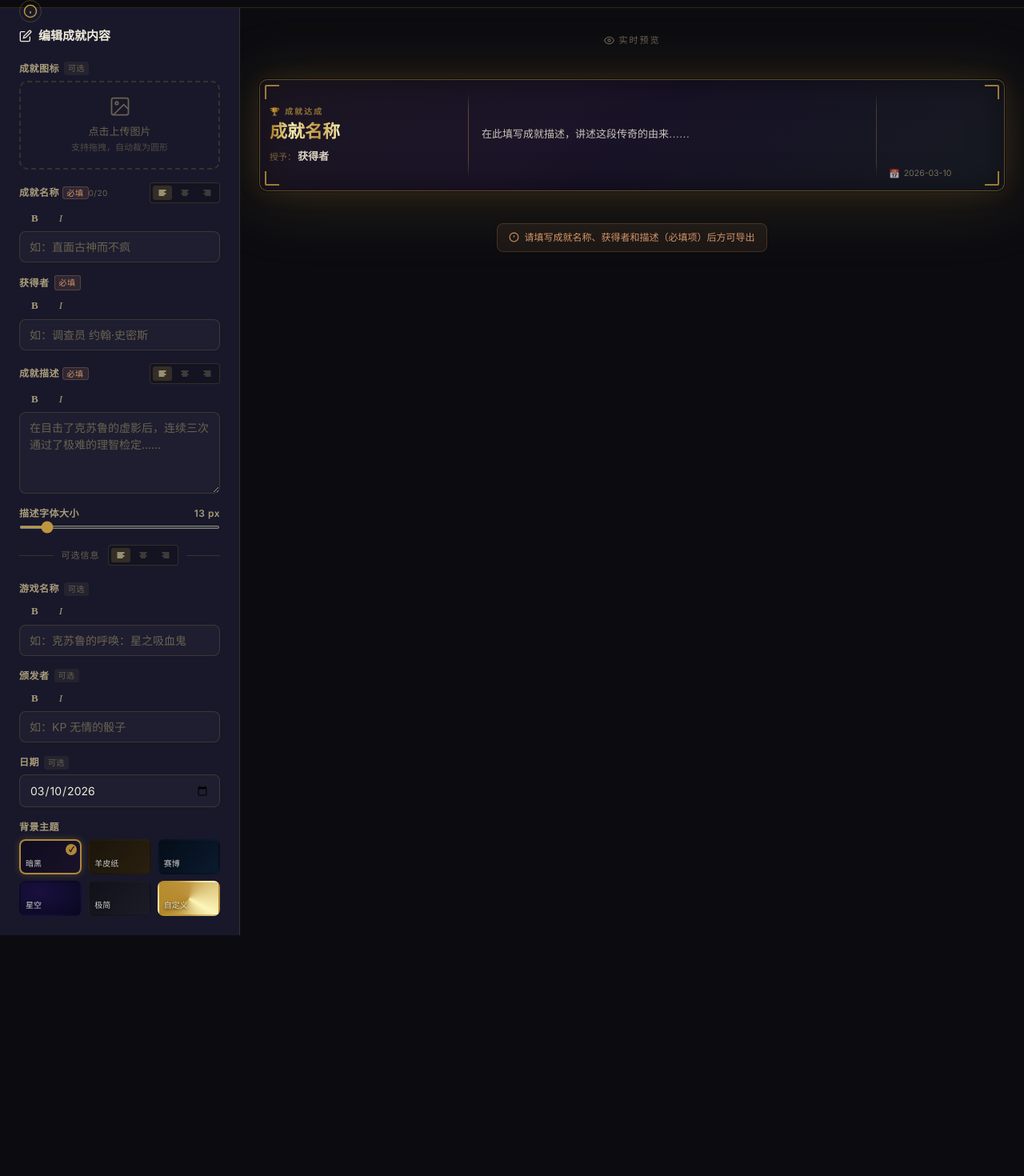
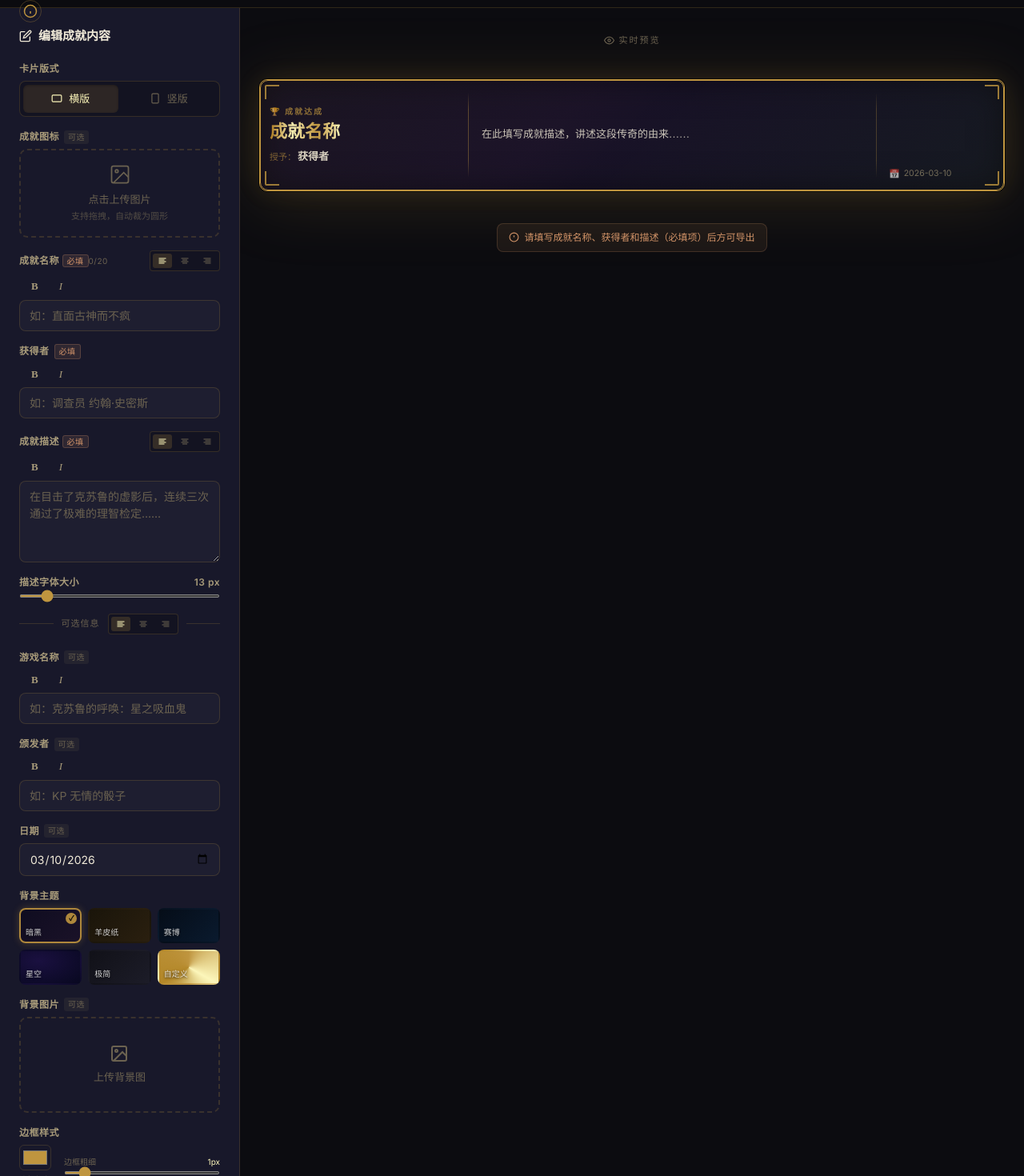
Before and after one commit to jeffdyuyi/trpg-achievement-forge, a Vue app: page /#/ in a window 1280 px wide. Shown: the part 54-1524 px from the top of the page at 80% size. Before the commit the page ends 1223 px from the top, so only its background shows below. Built offline with nearby package versions, Linux system fonts and the light colour scheme; a web font is replaced by a local one.

Commit message:
feat: 增加竖版卡牌模式、自定义边框样式（颜色/粗细）及背景图上传功能

```diff
--- a/src/components/AchievementCard.vue
+++ b/src/components/AchievementCard.vue
@@ -4,9 +4,11 @@
     <div
       ref="cardRef"
       class="achievement-card"
-      :class="bgClass"
+      :class="[bgClass, { 'is-vertical': form.orientation === 'vertical' }]"
       :style="customStyle"
     >
+      <!-- Background Image Overlay -->
+      <div v-if="form.backgroundImage" class="card-bg-overlay" :style="{ backgroundImage: `url(${form.backgroundImage})` }"></div>
       <!-- Decorative border overlay -->
       <div class="card-border-deco"></div>
 
@@ -94,10 +96,15 @@ const bgClass = computed(() => {
 })
 
 const customStyle = computed(() => {
+  const styles = {
+    borderColor: form.value.borderColor,
+    borderWidth: `${form.value.borderWidth}px`
+  }
+
   if (form.value.backgroundTheme === 'custom') {
-    return { background: form.value.customBgColor }
+    styles.background = form.value.customBgColor
   }
-  return {}
+  return styles
 })
 
 // Alignment computed styles
@@ -149,6 +156,22 @@ const metaAlignStyle = computed(() => {
     inset 0 0 40px rgba(0,0,0,0.5);
   /* Noise texture */
   background-size: auto, cover;
+  transition: width 0.3s, min-height 0.3s;
+}
+
+.achievement-card.is-vertical {
+  width: 400px;
+  min-height: 600px;
+  flex-direction: column;
+}
+
+.card-bg-overlay {
+  position: absolute;
+  inset: 0;
+  background-size: cover;
+  background-position: center;
+  z-index: 1;
+  opacity: 0.6;
 }
 
 /* Corner decorations */
@@ -177,6 +200,7 @@ const metaAlignStyle = computed(() => {
     transparent 50%,
     rgba(191,149,63,0.04) 100%
   );
+  border: inherit;
 }
 
 /* Icon area */
@@ -215,6 +239,16 @@ const metaAlignStyle = computed(() => {
   border-style: dashed;
 }
 
+.is-vertical .card-icon-area {
+  width: 100%;
+  padding-top: 32px;
+  padding-bottom: 0;
+}
+.is-vertical .card-icon-wrap {
+  width: 100px;
+  height: 100px;
+}
+
 /* Core info */
 .card-core {
   flex: 0 0 auto;
@@ -225,6 +259,11 @@ const metaAlignStyle = computed(() => {
   justify-content: center;
   position: relative;
   z-index: 2;
+}
+
+.is-vertical .card-core {
+  width: 100%;
+  padding: 24px;
 }
 
 .card-badge-label {
@@ -275,6 +314,19 @@ const metaAlignStyle = computed(() => {
   z-index: 2;
 }
 
+.is-vertical .card-divider {
+  width: 80%;
+  height: 1px;
+  margin: 0 auto;
+  background: linear-gradient(
+    to right,
+    transparent,
+    rgba(191,149,63,0.4) 20%,
+    rgba(191,149,63,0.4) 80%,
+    transparent
+  );
+}
+
 /* Description area */
 .card-desc-area {
   flex: 1;
@@ -283,6 +335,10 @@ const metaAlignStyle = computed(() => {
   align-items: center;
   position: relative;
   z-index: 2;
+}
+
+.is-vertical .card-desc-area {
+  padding: 24px;
 }
 .card-description {
   line-height: 1.7;
@@ -323,6 +379,30 @@ const metaAlignStyle = computed(() => {
   position: relative;
   z-index: 2;
 }
+
+.is-vertical .card-meta-area {
+  width: 100%;
+  padding: 24px;
+  align-items: center;
+  flex-direction: row;
+  justify-content: center;
+  gap: 16px;
+}
+.is-vertical .card-meta-area::before {
+  left: 16px;
+  right: 16px;
+  top: 0;
+  bottom: auto;
+  height: 1px;
+  width: auto;
+  background: linear-gradient(
+    to right,
+    transparent,
+    rgba(191,149,63,0.3) 20%,
+    rgba(191,149,63,0.3) 80%,
+    transparent
+  );
+}
 .card-meta-item {
   display: flex;
   align-items: center;
--- a/src/components/AchievementCardMock.vue
+++ b/src/components/AchievementCardMock.vue
@@ -1,7 +1,9 @@
 <template>
   <div class="card-mock">
     <!-- Static visual copy of AchievementCard -->
-    <div class="achievement-card" :class="bgClass" :style="customStyle">
+    <div class="achievement-card" :class="[bgClass, { 'is-vertical': form.metadata?.orientation === 'vertical' }]" :style="customStyle">
+      <!-- Background Image Overlay -->
+      <div v-if="form.style?.backgroundImage" class="card-bg-overlay" :style="{ backgroundImage: `url(${form.style.backgroundImage})` }"></div>
       <div class="card-border-deco"></div>
 
       <div v-if="form.iconBase64" class="card-icon-area">
@@ -53,10 +55,14 @@ const bgClass = computed(() => {
 })
 
 const customStyle = computed(() => {
+  const styles = {
+    borderColor: props.form.metadata?.borderColor || '#bf953f',
+    borderWidth: `${props.form.metadata?.borderWidth || 1}px`
+  }
   if (props.form.style?.backgroundTheme === 'custom') {
-    return { background: props.form.style?.customBgColor }
+    styles.background = props.form.style?.customBgColor
   }
-  return {}
+  return styles
 })
 
 const coreAlignStyle = computed(() => {
@@ -101,6 +107,21 @@ const metaAlignStyle = computed(() => {
   text-align: left;
 }
 
+.achievement-card.is-vertical {
+  width: 400px;
+  min-height: 600px;
+  flex-direction: column;
+}
+
+.card-bg-overlay {
+  position: absolute;
+  inset: 0;
+  background-size: cover;
+  background-position: center;
+  z-index: 1;
+  opacity: 0.6;
+}
+
 /* We need to ensure the global themes are applied or copy them here */
 /* For brevity, assuming the global themes are available in App.vue/style.css */
 
@@ -126,8 +147,16 @@ const metaAlignStyle = computed(() => {
 .card-desc-area { flex: 1; padding: 20px; display: flex; align-items: center; }
 .card-description { color: rgba(255,255,255,0.85); line-height: 1.6; font-family: 'LXGW WenKai', serif; margin: 0; }
 
-.card-meta-area { width: 160px; padding: 20px; display: flex; flex-direction: column; justify-content: flex-end; gap: 5px; font-size: 11px; color: rgba(255,255,255,0.5); }
+.card-meta-area { width: 160px; padding: 20px; display: flex; flex-direction: column; justify-content: flex-end; gap: 5px; font-size: 11px; color: rgba(255,255,255,0.5); position: relative; z-index: 2; }
 .card-meta-item { display: flex; align-items: center; gap: 5px; }
 
-.card-border-deco { position: absolute; inset: 0; pointer-events: none; border: 1px solid rgba(191,149,63,0.1); border-radius: 10px; z-index: 5; }
+.is-vertical .card-icon-area { width: 100%; padding-top: 32px; padding-bottom: 0; }
+.is-vertical .card-icon-wrap { width: 100px; height: 100px; }
+.is-vertical .card-core { width: 100%; padding: 24px; }
+.is-vertical .card-divider { width: 80%; height: 1px; margin: 0 auto; background: rgba(191,149,63,0.2); }
+.is-vertical .card-desc-area { padding: 24px; }
+.is-vertical .card-meta-area { width: 100%; padding: 24px; flex-direction: row; justify-content: center; gap: 16px; }
+
+.card-border-deco { position: absolute; inset: 0; pointer-events: none; border: inherit; border-radius: 10px; z-index: 5; }
+.card-core, .card-desc-area { position: relative; z-index: 2; }
 </style>
--- a/src/components/EditorPanel.vue
+++ b/src/components/EditorPanel.vue
@@ -4,6 +4,29 @@
       <svg width="16" height="16" viewBox="0 0 24 24" fill="none" stroke="currentColor" stroke-width="2"><path d="M11 4H4a2 2 0 0 0-2 2v14a2 2 0 0 0 2 2h14a2 2 0 0 0 2-2v-7"/><path d="M18.5 2.5a2.121 2.121 0 0 1 3 3L12 15l-4 1 1-4 9.5-9.5z"/></svg>
       编辑成就内容
     </h2>
+
+    <!-- Orientation Toggle -->
+    <div class="form-group">
+      <label class="form-label">卡片版式</label>
+      <div class="orientation-toggle">
+        <button
+          class="toggle-btn"
+          :class="{ active: form.orientation === 'horizontal' }"
+          @click="form.orientation = 'horizontal'"
+        >
+          <svg width="14" height="14" viewBox="0 0 24 24" fill="none" stroke="currentColor" stroke-width="2"><rect x="2" y="5" width="20" height="14" rx="2"/></svg>
+          横版
+        </button>
+        <button
+          class="toggle-btn"
+          :class="{ active: form.orientation === 'vertical' }"
+          @click="form.orientation = 'vertical'"
+        >
+          <svg width="14" height="14" viewBox="0 0 24 24" fill="none" stroke="currentColor" stroke-width="2"><rect x="5" y="2" width="14" height="20" rx="2"/></svg>
+          竖版
+        </button>
+      </div>
+    </div>
 
     <!-- Icon Upload -->
     <div class="form-group">
@@ -175,6 +198,57 @@
         <span style="color:var(--text-secondary);font-size:13px;">自定义背景色</span>
       </div>
     </div>
+
+    <!-- Background Image Upload -->
+    <div class="form-group">
+      <label class="form-label">背景图片 <span class="optional-tag">可选</span></label>
+      <div class="icon-upload-area bg-upload-area" @click="triggerBgUpload" @dragover.prevent @drop.prevent="handleBgDrop">
+        <img v-if="form.backgroundImage" :src="form.backgroundImage" class="bg-preview-img" />
+        <div v-else class="icon-upload-placeholder">
+          <svg width="24" height="24" viewBox="0 0 24 24" fill="none" stroke="currentColor" stroke-width="2">
+            <rect x="3" y="3" width="18" height="18" rx="2" ry="2"/>
+            <circle cx="8.5" cy="8.5" r="1.5"/>
+            <polyline points="21 15 16 10 5 21"/>
+          </svg>
+          <span>上传背景图</span>
+        </div>
+        <input
+          ref="bgInputRef"
+          type="file"
+          accept="image/*"
+          style="display:none"
+          @change="handleBgChange"
+        />
+      </div>
+      <button v-if="form.backgroundImage" class="btn-danger mt-2" @click="form.backgroundImage = ''">
+        移除背景图
+      </button>
+    </div>
+
+    <!-- Border Customization -->
+    <div class="form-group">
+      <label class="form-label">边框样式</label>
+      <div class="border-style-row">
+        <div class="color-group">
+          <input type="color" v-model="form.borderColor" class="color-picker" />
+          <span class="tiny-label">边框颜色</span>
+        </div>
+        <div class="width-group">
+          <div class="slider-header">
+            <span class="tiny-label">边框粗细</span>
+            <span class="tiny-val">{{ form.borderWidth }}px</span>
+          </div>
+          <input
+            type="range"
+            min="0"
+            max="10"
+            step="0.5"
+            v-model.number="form.borderWidth"
+            class="tiny-slider"
+          />
+        </div>
+      </div>
+    </div>
   </div>
 </template>
 
@@ -188,6 +262,7 @@ const store = useAchievementStore()
 const { form } = storeToRefs(store)
 
 const iconInputRef = ref(null)
+const bgInputRef = ref(null)
 
 const themes = [
   { id: 'dark', label: '暗黑', preview: 'linear-gradient(135deg, #0f0c20, #1a1228)' },
@@ -200,6 +275,10 @@ const themes = [
 
 function triggerIconUpload() {
   iconInputRef.value?.click()
+}
+
+function triggerBgUpload() {
+  bgInputRef.value?.click()
 }
 
 function processImageFile(file) {
@@ -232,6 +311,24 @@ function handleIconChange(e) {
 
 function handleIconDrop(e) {
   processImageFile(e.dataTransfer.files[0])
+}
+
+function processBgFile(file) {
+  if (!file || !file.type.startsWith('image/')) return
+  const reader = new FileReader()
+  reader.onload = (e) => {
+    form.value.backgroundImage = e.target.result
+  }
+  reader.readAsDataURL(file)
+}
+
+function handleBgChange(e) {
+  processBgFile(e.target.files[0])
+  e.target.value = ''
+}
+
+function handleBgDrop(e) {
+  processBgFile(e.dataTransfer.files[0])
 }
 </script>
 
@@ -456,5 +553,79 @@ function handleIconDrop(e) {
   color: var(--gold-2);
 }
 
+/* Orientation toggle */
+.orientation-toggle {
+  display: flex;
+  background: rgba(0,0,0,0.2);
+  border-radius: 8px;
+  padding: 4px;
+  gap: 4px;
+  border: 1px solid var(--border-subtle);
+}
+.toggle-btn {
+  flex: 1;
+  display: flex;
+  align-items: center;
+  justify-content: center;
+  gap: 8px;
+  padding: 8px;
+  border-radius: 6px;
+  border: none;
+  background: transparent;
+  color: var(--text-muted);
+  cursor: pointer;
+  font-size: 13px;
+  transition: all 0.2s;
+}
+.toggle-btn.active {
+  background: rgba(191,149,63,0.15);
+  color: var(--gold-2);
+  box-shadow: inset 0 1px 3px rgba(0,0,0,0.3);
+}
+
+/* Background image preview */
+.bg-upload-area {
+  min-height: 120px;
+}
+.bg-preview-img {
+  max-width: 100%;
+  max-height: 100px;
+  object-fit: cover;
+  border-radius: 6px;
+}
+
+/* Border styles */
+.border-style-row {
+  display: flex;
+  gap: 16px;
+  align-items: center;
+}
+.color-group, .width-group {
+  display: flex;
+  flex-direction: column;
+  gap: 4px;
+}
+.width-group {
+  flex: 1;
+}
+.slider-header {
+  display: flex;
+  justify-content: space-between;
+}
+.tiny-label {
+  font-size: 10px;
+  color: var(--text-muted);
+}
+.tiny-val {
+  font-size: 10px;
+  color: var(--gold-2);
+}
+.tiny-slider {
+  width: 100%;
+  height: 4px;
+  accent-color: var(--gold-1);
+  cursor: pointer;
+}
+
 .mt-2 { margin-top: 8px; }
 </style>
--- a/src/stores/achievement.js
+++ b/src/stores/achievement.js
@@ -29,6 +29,10 @@ export const useAchievementStore = defineStore('achievement', () => {
         backgroundTheme: 'dark',
         iconBase64: '',
         customBgColor: '#0f0c20',
+        orientation: 'horizontal',
+        borderColor: '#bf953f',
+        borderWidth: 1,
+        backgroundImage: '',
     })
 
     // History and Selection State
@@ -131,10 +135,14 @@ export const useAchievementStore = defineStore('achievement', () => {
                 gameName: form.value.gameName,
                 issuer: form.value.issuer,
                 date: form.value.date,
+                orientation: form.value.orientation,
+                borderColor: form.value.borderColor,
+                borderWidth: form.value.borderWidth,
             },
             style: {
                 backgroundTheme: form.value.backgroundTheme,
                 customBgColor: form.value.customBgColor,
+                backgroundImage: form.value.backgroundImage,
             },
             savedAt: new Date().toISOString(),
         }
@@ -208,6 +216,10 @@ export const useAchievementStore = defineStore('achievement', () => {
         form.value.date = record.metadata?.date || getLocalDateString()
         form.value.backgroundTheme = record.style?.backgroundTheme || 'dark'
         form.value.customBgColor = record.style?.customBgColor || '#0f0c20'
+        form.value.orientation = record.metadata?.orientation || 'horizontal'
+        form.value.borderColor = record.metadata?.borderColor || '#bf953f'
+        form.value.borderWidth = record.metadata?.borderWidth || 1
+        form.value.backgroundImage = record.style?.backgroundImage || ''
         selectedHistoryId.value = record.id
     }
 
@@ -227,6 +239,10 @@ export const useAchievementStore = defineStore('achievement', () => {
             backgroundTheme: 'dark',
             iconBase64: '',
             customBgColor: '#0f0c20',
+            orientation: 'horizontal',
+            borderColor: '#bf953f',
+            borderWidth: 1,
+            backgroundImage: '',
         }
         selectedHistoryId.value = null
     }
```
Also changed, not shown: 2 other files (tests, documents, lock files or other folders).
